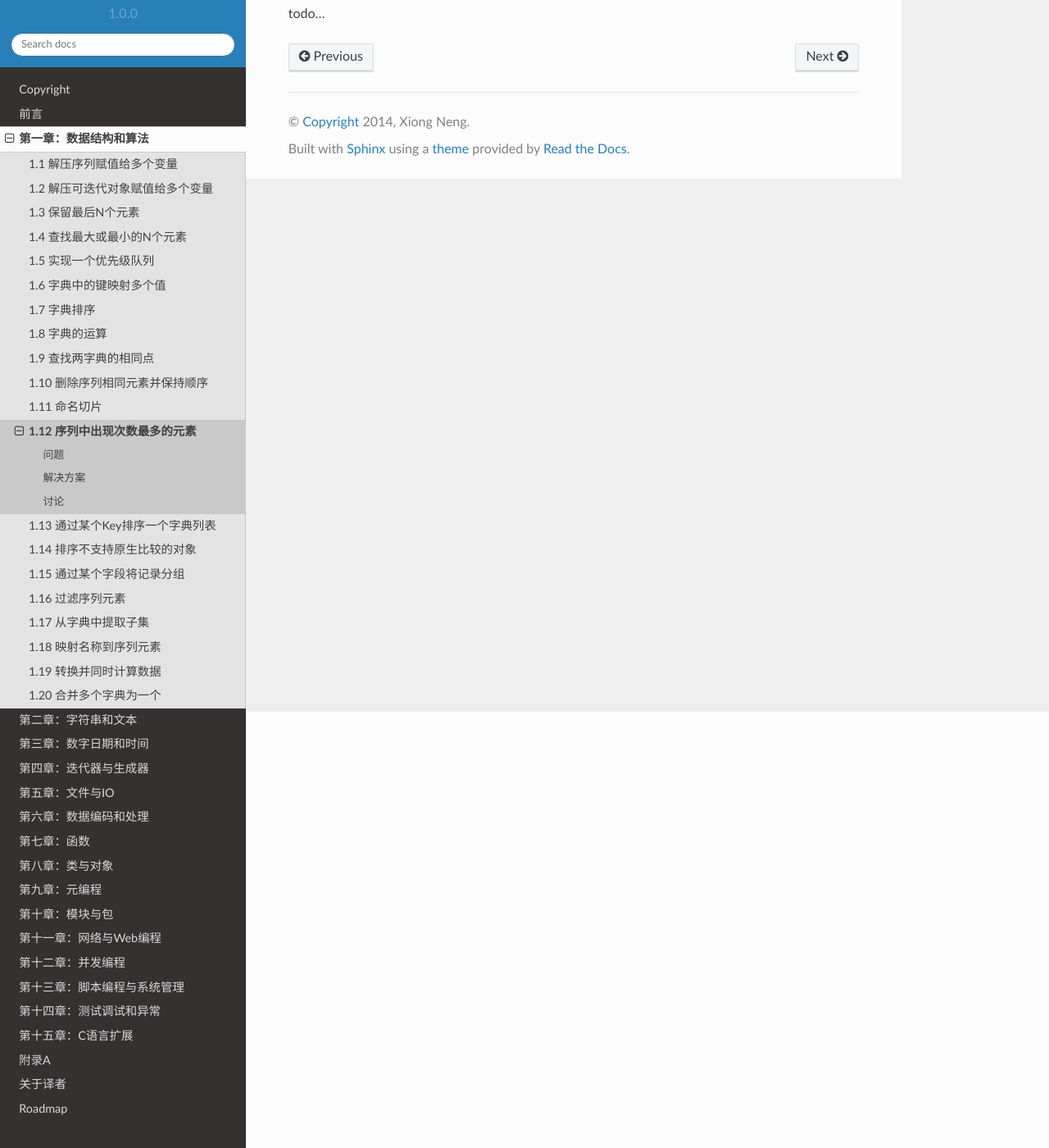
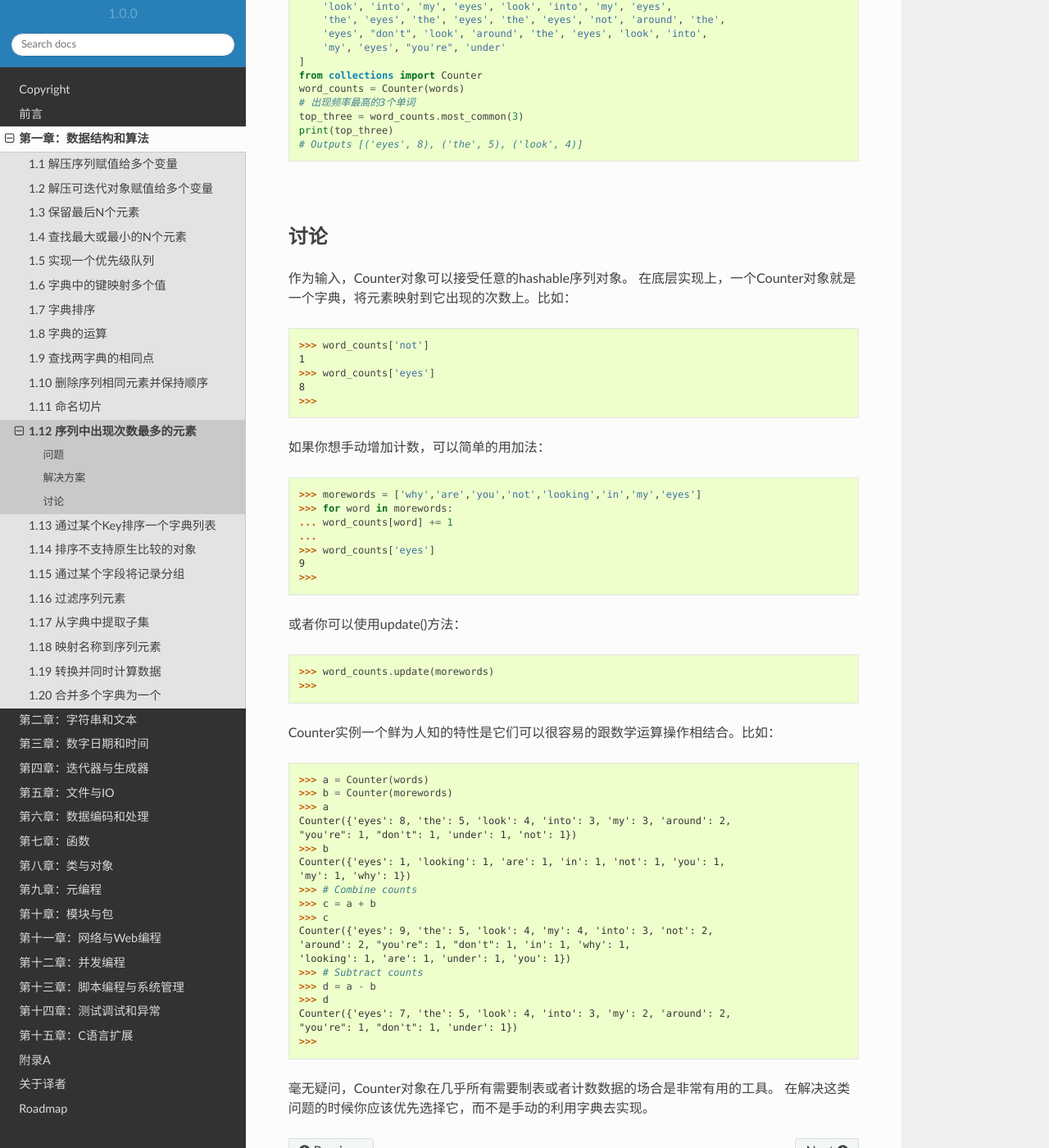
Before and after one commit to yidao620c/python3-cookbook, a Sphinx documentation site: the page built from source/c01/p12_determine_most_freqently_items_in_seq.rst, in a window 1280 px wide and 1400 px high, scrolled down 532 px. Shown: the whole window at 82% size. Built offline with Sphinx 7.4.7 and the Read the Docs theme 2.0.0, drawn with Linux system fonts in a browser that asks for light colours; some of the changed text lies outside the part shown.

Commit message:
1.12小节完成

```diff
--- a/source/c01/p12_determine_most_freqently_items_in_seq.rst
+++ b/source/c01/p12_determine_most_freqently_items_in_seq.rst
@@ -5,18 +5,92 @@
 ----------
 问题
 ----------
-todo...
+怎样找出一个序列中出现次数最多的元素呢？
 
 |
 
 ----------
 解决方案
 ----------
-todo...
+collections.Counter类就是专门为这类问题而设计的，
+它甚至有一个有用的monst_common()方法直接给了你答案。
+
+为了演示，先假设你有一个单词列表并且想找出哪个单词出现频率最高。你可以这样做：
+
+.. code-block:: python
+
+    words = [
+        'look', 'into', 'my', 'eyes', 'look', 'into', 'my', 'eyes',
+        'the', 'eyes', 'the', 'eyes', 'the', 'eyes', 'not', 'around', 'the',
+        'eyes', "don't", 'look', 'around', 'the', 'eyes', 'look', 'into',
+        'my', 'eyes', "you're", 'under'
+    ]
+    from collections import Counter
+    word_counts = Counter(words)
+    # 出现频率最高的3个单词
+    top_three = word_counts.most_common(3)
+    print(top_three)
+    # Outputs [('eyes', 8), ('the', 5), ('look', 4)]
 
 |
 
 ----------
 讨论
 ----------
-todo...
+作为输入，Counter对象可以接受任意的hashable序列对象。
+在底层实现上，一个Counter对象就是一个字典，将元素映射到它出现的次数上。比如：
+
+.. code-block:: python
+
+    >>> word_counts['not']
+    1
+    >>> word_counts['eyes']
+    8
+    >>>
+
+如果你想手动增加计数，可以简单的用加法：
+
+.. code-block:: python
+
+    >>> morewords = ['why','are','you','not','looking','in','my','eyes']
+    >>> for word in morewords:
+    ... word_counts[word] += 1
+    ...
+    >>> word_counts['eyes']
+    9
+    >>>
+
+或者你可以使用update()方法：
+
+.. code-block:: python
+
+    >>> word_counts.update(morewords)
+    >>>
+
+Counter实例一个鲜为人知的特性是它们可以很容易的跟数学运算操作相结合。比如：
+
+.. code-block:: python
+
+    >>> a = Counter(words)
+    >>> b = Counter(morewords)
+    >>> a
+    Counter({'eyes': 8, 'the': 5, 'look': 4, 'into': 3, 'my': 3, 'around': 2,
+    "you're": 1, "don't": 1, 'under': 1, 'not': 1})
+    >>> b
+    Counter({'eyes': 1, 'looking': 1, 'are': 1, 'in': 1, 'not': 1, 'you': 1,
+    'my': 1, 'why': 1})
+    >>> # Combine counts
+    >>> c = a + b
+    >>> c
+    Counter({'eyes': 9, 'the': 5, 'look': 4, 'my': 4, 'into': 3, 'not': 2,
+    'around': 2, "you're": 1, "don't": 1, 'in': 1, 'why': 1,
+    'looking': 1, 'are': 1, 'under': 1, 'you': 1})
+    >>> # Subtract counts
+    >>> d = a - b
+    >>> d
+    Counter({'eyes': 7, 'the': 5, 'look': 4, 'into': 3, 'my': 2, 'around': 2,
+    "you're": 1, "don't": 1, 'under': 1})
+    >>>
+
+毫无疑问，Counter对象在几乎所有需要制表或者计数数据的场合是非常有用的工具。
+在解决这类问题的时候你应该优先选择它，而不是手动的利用字典去实现。
```
Also changed, not shown: 1 other file.
